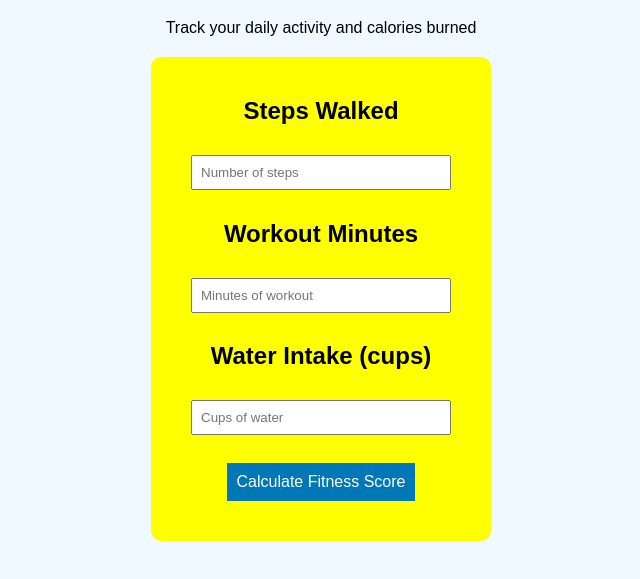
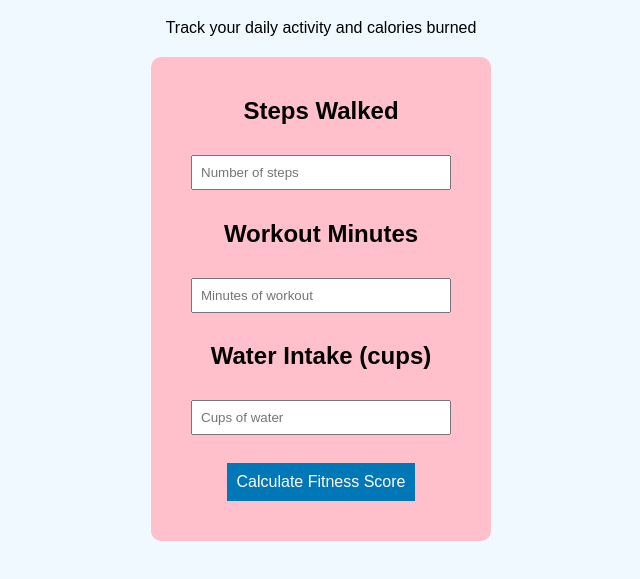
Before and after one commit to MariyaBCA77/fitness-tracker, a website: page index.html in a window 1280 px wide. Shown: the part 61-640 px from the top of the page, without its empty margins (319-959 px from the left). Drawn offline with Linux system fonts and the light colour scheme.

Commit message:
Update style.css

```diff
--- a/style.css
+++ b/style.css
@@ -9,7 +9,7 @@ h1{
 }
 
 .container{
-    background: yellow;
+    background: pink;
     padding: 20px;
     margin: 20px auto;
     border-radius: 10px;
```
